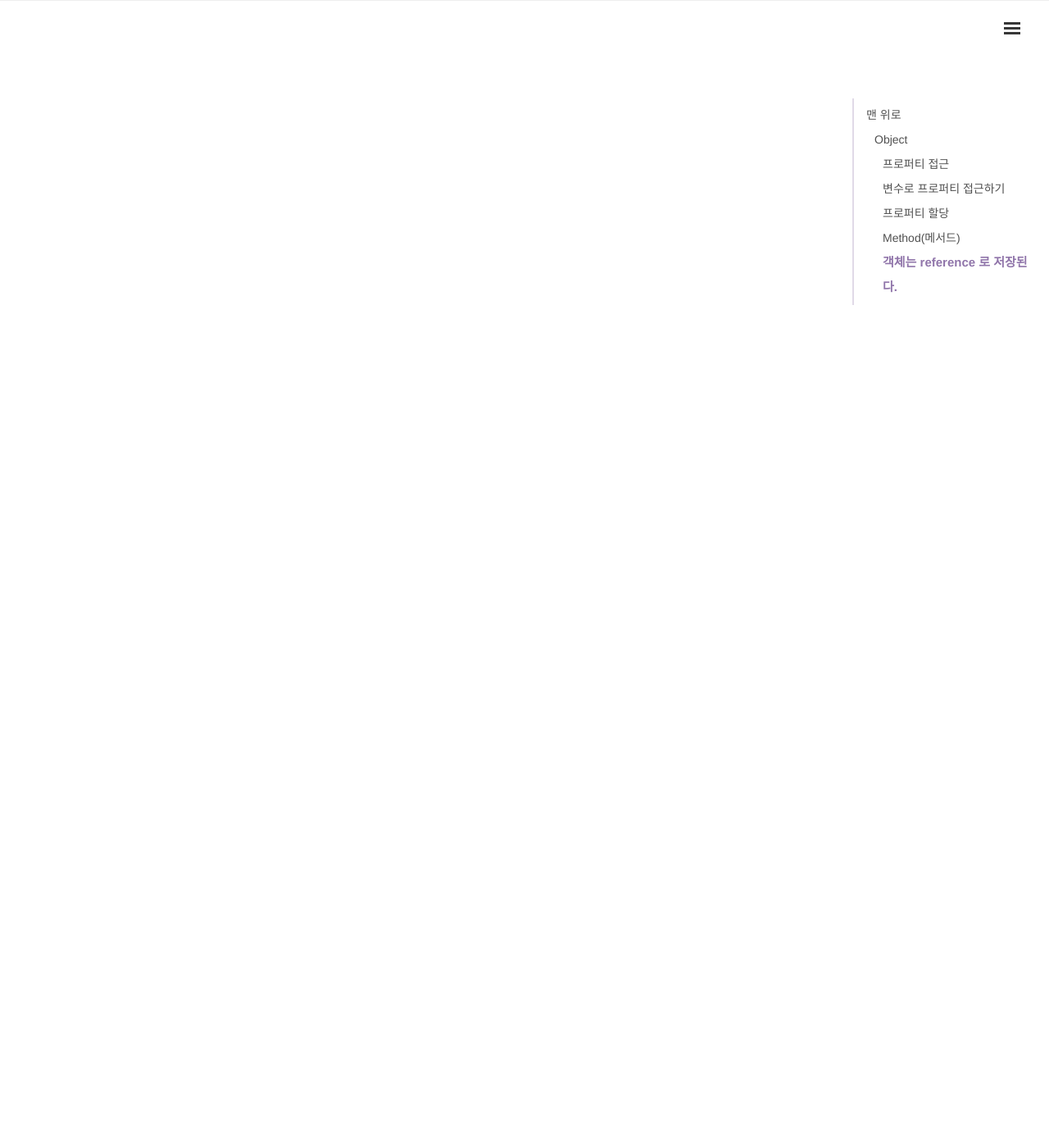
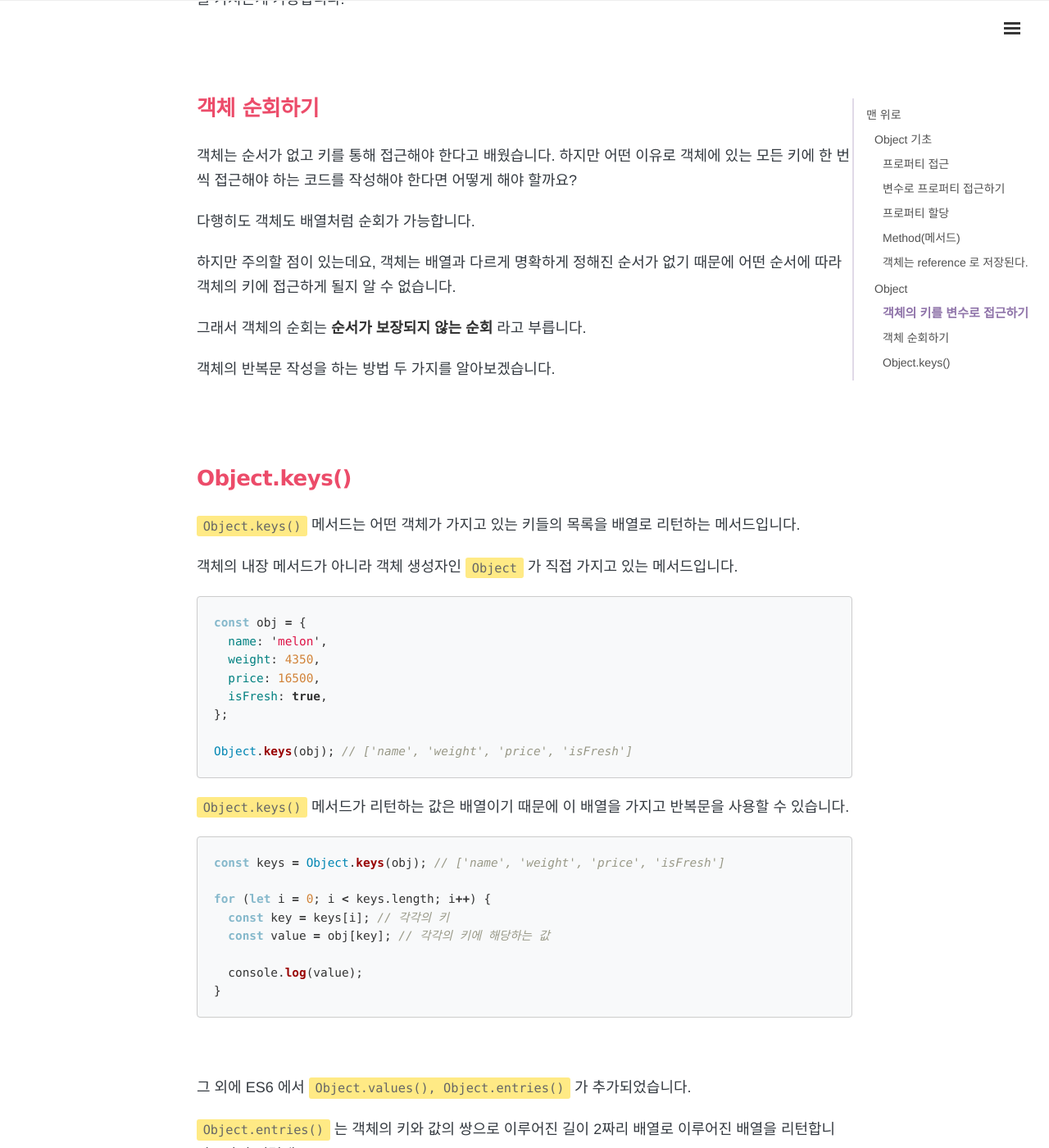
Before and after one commit to 1day1commit/1day1commit.github.io, a Jekyll site: the page built from _posts/JavaScript/2021-11-21-javascript-07.md, in a window 1280 px wide and 1400 px high, scrolled down 5097 px. Shown: the whole window at 82% size. Built offline with Jekyll 4.4.1, drawn with Linux system fonts in a browser that asks for light colours; nearby versions of some CDN libraries; comment, search, counter and statistics services are not loaded; some of the changed text lies outside the part shown.

Commit message:
포스트 업로드

````diff
--- a/_posts/JavaScript/2021-11-21-javascript-07.md
+++ b/_posts/JavaScript/2021-11-21-javascript-07.md
@@ -19,7 +19,7 @@
 <br>
 <br>
 
-# Object
+# Object 기초
 
 객체는 다른 데이터 타입(텍스트, 숫자, 배열 등)처럼 변수에 저장할 수 있습니다. `{}` 만 사용하면 되는데요, 이렇게 `{}` 으로 생긴 모양의 객체를 **객체 리터럴(object literal)** 이라고 부릅니다.
 
@@ -161,3 +161,100 @@
 <br>
 
 `const` 로 선언된 변수에 저장된 객체의 프로퍼티에 접근해서 값을 수정할 수 있었던 것도 이런 이유 때문입니다. 변수에 저장된 reference 가 바뀌는 것이 아니라 객체 내부의 프로퍼티 값이 수정되는 것이라 에러가 발생하지 않는 것입니다.
+
+<br>
+
+# Object
+
+## 객체의 키를 변수로 접근하기
+
+```javascript
+const information = {
+  name: '정태영',
+};
+```
+
+여기에 키 하나를 생성하고 그 키에 값을 할당해 주려고 합니다. 그런데 키와 값을 변수를 통해 받아온다면 어떻게 해야 할까요?
+
+```javascript
+const verb = 'developes';
+const project = 'facebook';
+```
+
+`verb` 의 값을 키로 사용하고 `project` 의 값을 키의 값으로 사용한다고 했을 때
+
+```javascript
+information[verb] = project;
+// informatin.developes = 'facebook'
+```
+
+이렇게 할당이 가능합니다. 이렇게 변수를 통해 객체에 접근하면 변수가 가지는 값에 따라 다른 키와 다른 값을 가지는게 가능합니다.
+
+<br>
+
+## 객체 순회하기
+
+객체는 순서가 없고 키를 통해 접근해야 한다고 배웠습니다. 하지만 어떤 이유로 객체에 있는 모든 키에 한 번씩 접근해야 하는 코드를 작성해야 한다면 어떻게 해야 할까요?
+
+다행히도 객체도 배열처럼 순회가 가능합니다.
+
+하지만 주의할 점이 있는데요, 객체는 배열과 다르게 명확하게 정해진 순서가 없기 때문에 어떤 순서에 따라 객체의 키에 접근하게 될지 알 수 없습니다.
+
+그래서 객체의 순회는 **순서가 보장되지 않는 순회** 라고 부릅니다.
+
+객체의 반복문 작성을 하는 방법 두 가지를 알아보겠습니다.
+
+<br>
+
+## Object.keys()
+
+`Object.keys()` 메서드는 어떤 객체가 가지고 있는 키들의 목록을 배열로 리턴하는 메서드입니다.
+
+객체의 내장 메서드가 아니라 객체 생성자인 `Object` 가 직접 가지고 있는 메서드입니다.
+
+```javascript
+const obj = {
+  name: 'melon',
+  weight: 4350,
+  price: 16500,
+  isFresh: true,
+};
+
+Object.keys(obj); // ['name', 'weight', 'price', 'isFresh']
+```
+
+`Object.keys()` 메서드가 리턴하는 값은 배열이기 때문에 이 배열을 가지고 반복문을 사용할 수 있습니다.
+
+```javascript
+const keys = Object.keys(obj); // ['name', 'weight', 'price', 'isFresh']
+
+for (let i = 0; i < keys.length; i++) {
+  const key = keys[i]; // 각각의 키
+  const value = obj[key]; // 각각의 키에 해당하는 값
+
+  console.log(value);
+}
+```
+
+<br>
+
+그 외에 ES6 에서 `Object.values(), Object.entries()` 가 추가되었습니다.
+
+`Object.entries()` 는 객체의 키와 값의 쌍으로 이루어진 길이 2짜리 배열로 이루어진 배열을 리턴합니다. (말이 어렵네요 ㅋ.ㅋ)
+
+각 배열에서 인덱스 [0]의 값은 각각의 키를, 인덱스 [1]의 값은 해당 키의 값을 가지게 됩니다.
+
+```javascript
+const values = Object.values(obj); // ['melon', 4350, 16500, true]
+
+const entries = Object.entries(obj);
+/*
+[
+  ['name', 'melon'],
+  ['weight', 4350],
+  ['price', 16500],
+  ['isFresh', true]
+]
+```
+
+세 가지 메서드 중 특히 `Object.entreis()` 메서드는 아주 유용하게 사용되니 꼭 이해하고 기억해두어야 합니다.
````
Also changed, not shown: _drafts/2021-11-21-javascript-11.md (added, +20 -0 lines), _posts/TIL(Today I Learned)/2021-11-22-til-09.md (added, +33 -0 lines).
